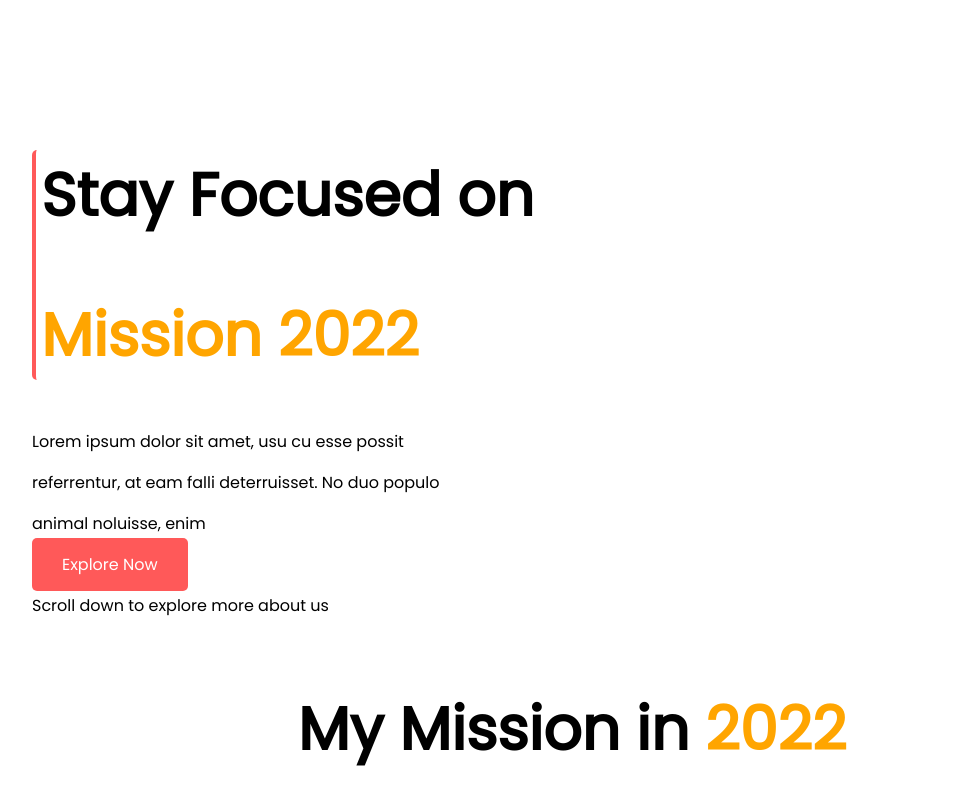
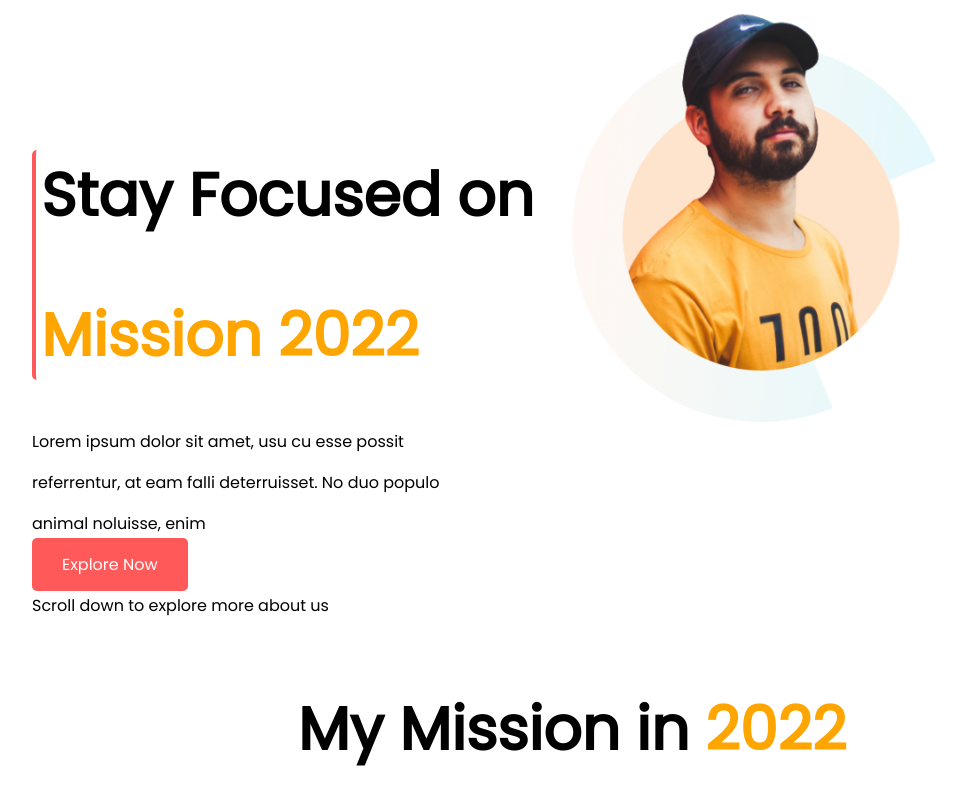
Before and after one commit to Sayed049/practase-project, a plain HTML site: page index.html in a window 1280 px wide. Shown: the top 800 px of the page, without its empty margins (68-1034 px from the left). Drawn offline with Linux system fonts and the light colour scheme.

Commit message:
Pic Deleted

```diff
--- a/index.html
+++ b/index.html
@@ -27,7 +27,7 @@
             <p>Scroll down to explore more about us</p>
         </div>
         <div class="Merge_Content">
-            <img src="images/person/person-2.png" alt="">
+            <img src="images/person/person-0.png" alt="">
         </div>
     </section>
     <section>
```
